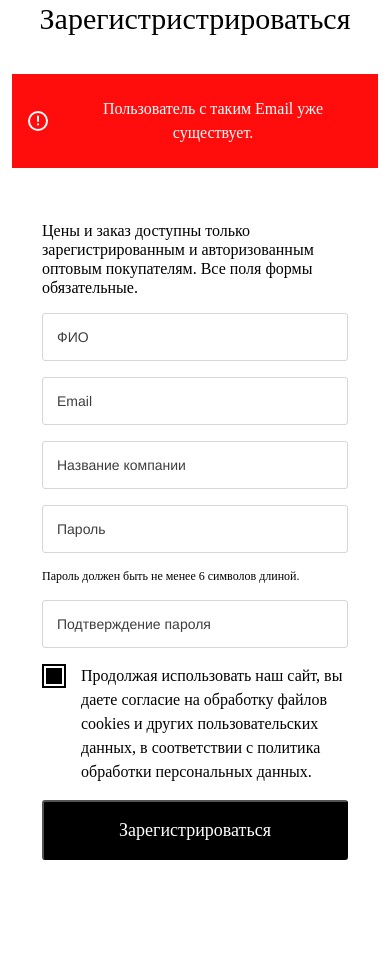
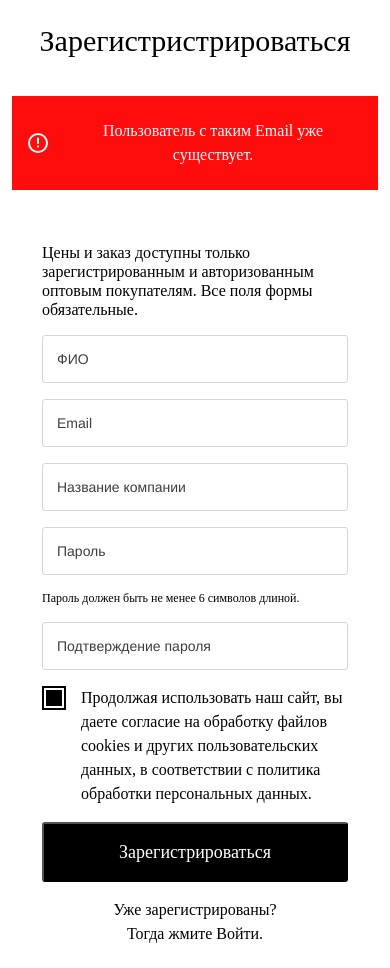
Before and after one commit to Ilyas-bit/rusocks_forms, a Vue app in the folder rusocks_forms_vue/: page / in a window 390 px wide. Before the commit the page ends 860 px from the top, so only its background shows below. Built offline with nearby package versions, Linux system fonts and the light colour scheme.

Commit message:
adaptive for mobile devices

```diff
--- a/rusocks_forms_vue/src/App.vue
+++ b/rusocks_forms_vue/src/App.vue
@@ -26,6 +26,7 @@
         />
         <CustomChekbox name="acceptTerms" />
         <button class="twpx-catalog-auth__form_button">Зарегистрироваться</button>
+        <div class="form-wrapper__login-link">Уже зарегистрированы?<br />Тогда жмите Войти.</div>
       </form>
     </div>
   </div>
@@ -92,6 +93,7 @@ const onSubmit = handleSubmit((values) => {
 <style scoped>
 .form-сontainer {
   margin: 0 auto;
+  padding: 40px 0;
   max-width: 880px;
   display: flex;
   flex-direction: column;
@@ -125,6 +127,7 @@ const onSubmit = handleSubmit((values) => {
   margin-bottom: 16px;
 }
 .twpx-catalog-auth__form_button {
+  margin-bottom: 32px;
   border-radius: 3px;
   height: 60px;
   padding: 0;
@@ -139,9 +142,14 @@ const onSubmit = handleSubmit((values) => {
 .form-сontainer__error-message {
   margin-bottom: 96px;
 }
+.form-wrapper__login-link {
+  font: normal normal normal 16px/19px;
+  text-align: center;
+}
 @media (max-width: 768px) {
   .form-сontainer {
     margin: 0 12px;
+    padding: 22px 0;
   }
   .form-wrapper {
     margin: 0 30px;
@@ -159,5 +167,8 @@ const onSubmit = handleSubmit((values) => {
   .form-сontainer__error-message {
     margin-bottom: 53px;
   }
+  .twpx-catalog-auth__form_button {
+    margin-bottom: 16px;
+  }
 }
 </style>
```
